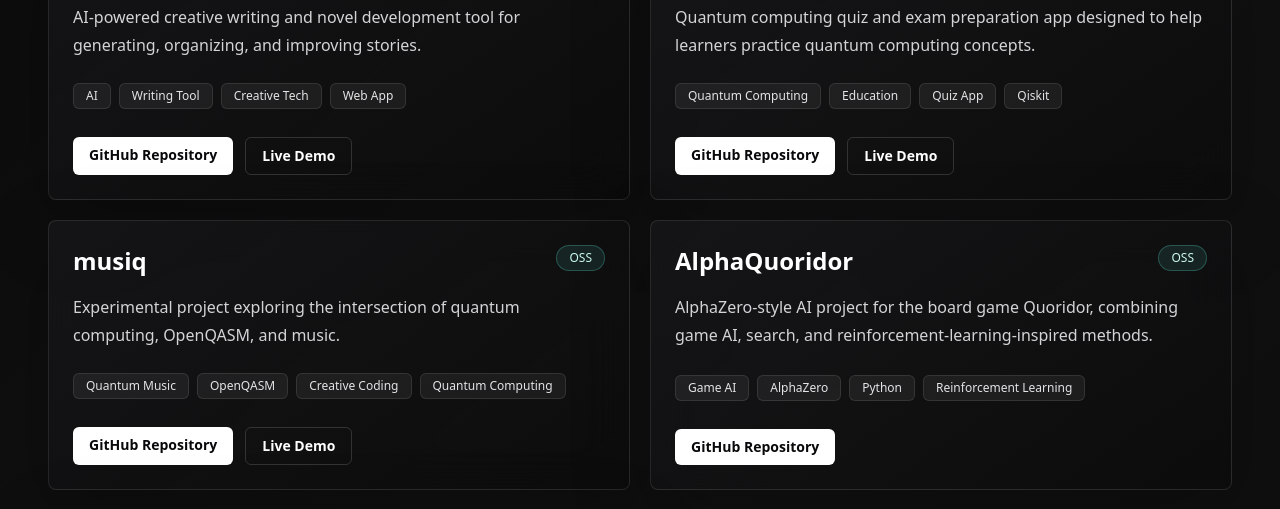
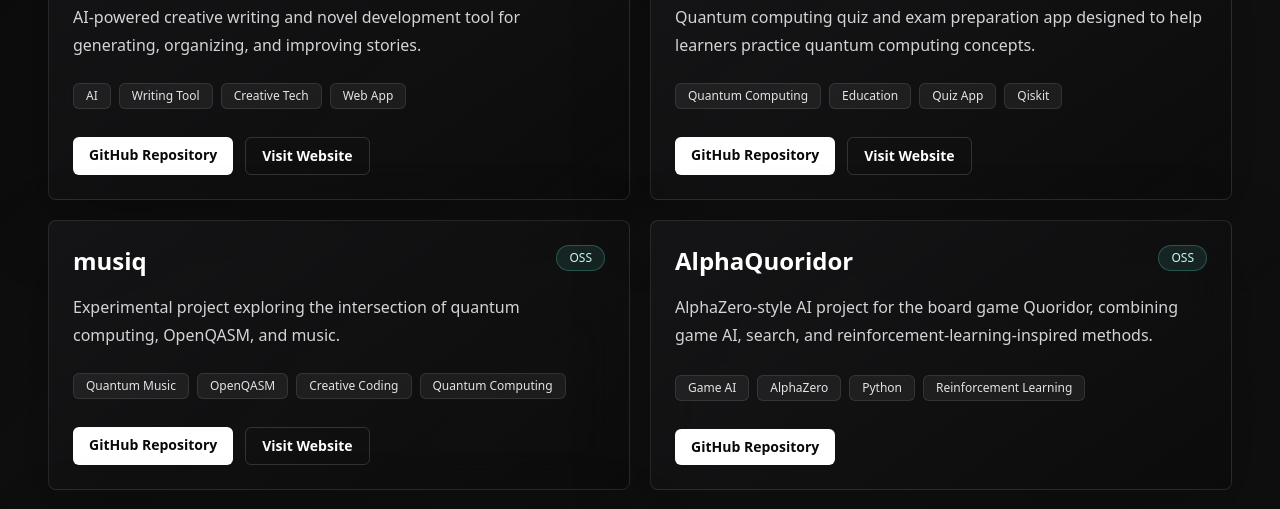
Before and after one commit to dorakingx/dorakingx.github.io, a Next.js app: page /en in a window 1280 px wide. Shown: the part 1580-2089 px from the top of the page. Built offline with nearby package versions, Linux system fonts and the light colour scheme.

Commit message:
Label project live links as websites

```diff
--- a/components/ProjectCard.tsx
+++ b/components/ProjectCard.tsx
@@ -47,13 +47,7 @@ export default function ProjectCard({ project, locale = "en" }: ProjectCardProps
               rel="noreferrer"
               className="rounded-md border border-white/15 px-4 py-2 text-sm font-semibold text-white transition hover:border-teal-200/60 hover:bg-white/10 focus:outline-none focus:ring-2 focus:ring-teal-200 focus:ring-offset-2 focus:ring-offset-zinc-950"
             >
-              {project.websiteOnly
-                ? locale === "ja"
-                  ? "ウェブサイトを見る"
-                  : "Visit Website"
-                : locale === "ja"
-                  ? "ライブデモ"
-                  : "Live Demo"}
+              {locale === "ja" ? "ウェブサイトを見る" : "Visit Website"}
             </a>
           ) : null}
         </div>
```
